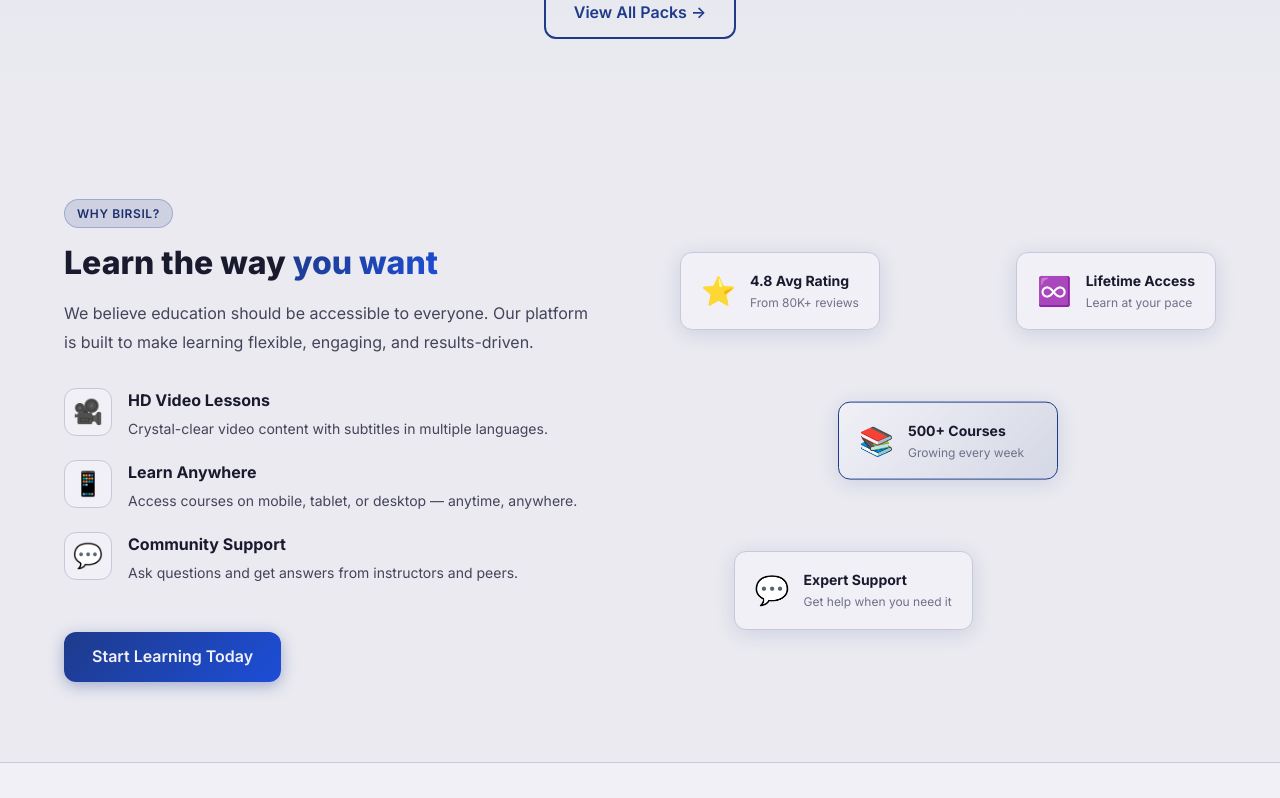
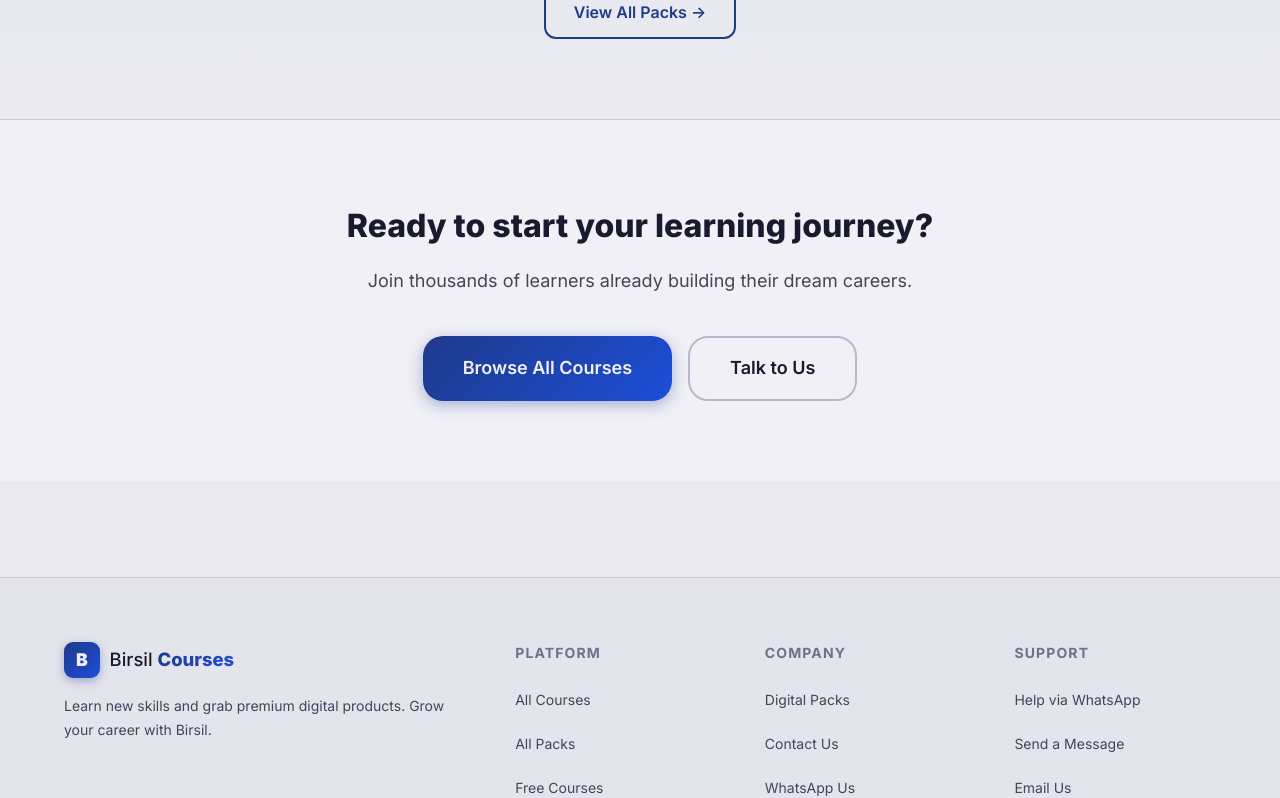
Before and after one commit to maxin3820-jpg/BC, a React (Vite) app: page / in a window 1280 px wide. Shown: the part 3104-3902 px from the top of the page. Built offline with nearby package versions, Linux system fonts and the light colour scheme; no server answers.

Commit message:
Remove Why Birsil section from homepage

```diff
--- a/src/pages/Home.jsx
+++ b/src/pages/Home.jsx
@@ -9,7 +9,7 @@ import './Home.css'
 
 const Home = () => {
   const { courses, loading: coursesLoading } = useCourses()
-  const { packs, loading: packsLoading } = usePacks()
+  const { packs } = usePacks()
   return (
     <div className="home">
 
@@ -137,68 +137,6 @@ const Home = () => {
         </div>
       </section>
 
-      {/* ===== WHY US ===== */}
-      <section className="section why-section">
-        <div className="container">
-          <div className="why-grid">
-            <div className="why-text">
-              <span className="badge badge-primary">Why Birsil?</span>
-              <h2 className="section-title" style={{ marginTop: '1rem' }}>
-                Learn the way <span className="gradient-text">you want</span>
-              </h2>
-              <p style={{ color: 'var(--text-secondary)', lineHeight: 1.8 }}>
-                We believe education should be accessible to everyone. Our platform is built
-                to make learning flexible, engaging, and results-driven.
-              </p>
-              <div className="why-features">
-                {whyFeatures.map((f, i) => (
-                  <div key={i} className="why-feature">
-                    <span className="why-icon">{f.icon}</span>
-                    <div>
-                      <strong>{f.title}</strong>
-                      <p>{f.desc}</p>
-                    </div>
-                  </div>
-                ))}
-              </div>
-              <Link to="/courses" className="btn btn-primary" style={{ marginTop: '1rem' }}>
-                Start Learning Today
-              </Link>
-            </div>
-            <div className="why-visual">
-              <div className="visual-card main-visual">
-                <div className="vc-icon">📚</div>
-                <div>
-                  <strong>500+ Courses</strong>
-                  <p>Growing every week</p>
-                </div>
-              </div>
-              <div className="visual-card secondary-visual v1">
-                <div className="vc-icon">⭐</div>
-                <div>
-                  <strong>4.8 Avg Rating</strong>
-                  <p>From 80K+ reviews</p>
-                </div>
-              </div>
-              <div className="visual-card secondary-visual v2">
-                <div className="vc-icon">♾️</div>
-                <div>
-                  <strong>Lifetime Access</strong>
-                  <p>Learn at your pace</p>
-                </div>
-              </div>
-              <div className="visual-card secondary-visual v3">
-                <div className="vc-icon">💬</div>
-                <div>
-                  <strong>Expert Support</strong>
-                  <p>Get help when you need it</p>
-                </div>
-              </div>
-            </div>
-          </div>
-        </div>
-      </section>
-
       {/* ===== CTA BANNER ===== */}
       <section className="cta-banner">
         <div className="container">
@@ -217,10 +155,4 @@ const Home = () => {
   )
 }
 
-const whyFeatures = [
-  { icon: '🎥', title: 'HD Video Lessons', desc: 'Crystal-clear video content with subtitles in multiple languages.' },
-  { icon: '📱', title: 'Learn Anywhere', desc: 'Access courses on mobile, tablet, or desktop — anytime, anywhere.' },
-  { icon: '💬', title: 'Community Support', desc: 'Ask questions and get answers from instructors and peers.' },
-]
-
 export default Home
```
